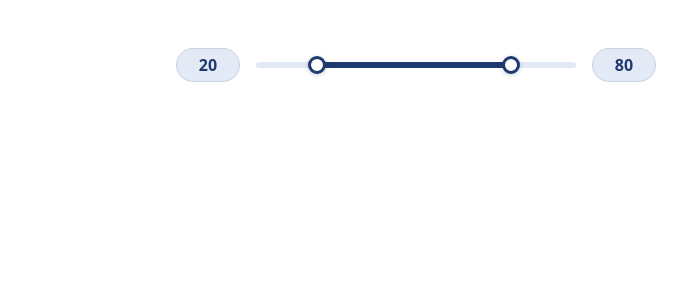
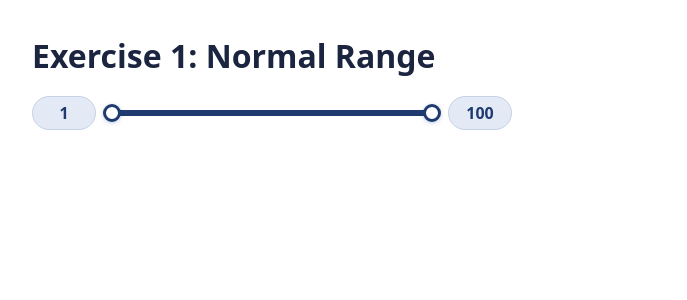
Before and after one commit to ElisaPea/nextjs-range-test, a Next.js app: page /exercise1 in a window 1280 px wide. Shown: the top 300 px of the page, without its empty margins (224-911 px from the left). Built offline with nearby package versions, Linux system fonts and the light colour scheme.

Commit message:
project API: exercise 1 now allows editables labels and load range limits from a mocked API

```diff
--- /dev/null
+++ b/app/exercise1/Exercise1Range.tsx
@@ -0,0 +1,25 @@
+"use client";
+
+import { Range } from "@/components/range";
+import { useAsync } from "@/hooks/useAsync";
+import { getRangeLimits } from "@/services/rangeService";
+
+export function Exercise1Range() {
+  const state = useAsync(getRangeLimits);
+
+  if (state.status === "loading") {
+    return <p role="status">Cargando rango…</p>;
+  }
+
+  if (state.status === "error") {
+    return (
+      <p role="alert">
+        No se ha podido cargar el rango. Inténtalo de nuevo más tarde.
+      </p>
+    );
+  }
+
+  const { min, max } = state.data;
+
+  return <Range mode="continuous" min={min} max={max} label="Precio" />;
+}
--- a/app/exercise1/page.tsx
+++ b/app/exercise1/page.tsx
@@ -1,22 +1,15 @@
-import { Range } from "@/components/range";
+import type { Metadata } from "next";
+import { Exercise1Range } from "./Exercise1Range";
+
+export const metadata: Metadata = {
+  title: "Exercise 1 · Normal Range",
+};
 
 export default function Exercise1Page() {
   return (
-    <main
-      style={{
-        display: "flex",
-        flexDirection: "column",
-        gap: "20px",
-        alignItems: "center",
-      }}
-    >
-      <Range
-        mode="continuous"
-        min={1}
-        max={100}
-        label="Precio 1"
-        defaultValue={{ min: 20, max: 80 }}
-      />
+    <main>
+      <h1>Exercise 1: Normal Range</h1>
+      <Exercise1Range />
     </main>
   );
 }
--- a/components/range/ContinuousRange.tsx
+++ b/components/range/ContinuousRange.tsx
@@ -7,7 +7,8 @@ import {
   valueToPercent,
 } from "@/utils/range";
 import { RangeTrack } from "./RangeTrack";
-import type { HandleId } from "./useRangeDrag";
+import type { HandleId } from "../../hooks/useRangeDrag";
+import { EditableLabel } from "./EditableLabel";
 
 export function ContinuousRange({
   min,
@@ -22,18 +23,25 @@ export function ContinuousRange({
     max: clamp(defaultValue?.max ?? max, min, max),
   }));
 
-  const handleMove = (handle: HandleId, percent: number) => {
-    const newValue = roundToStep(percentToValue(percent, min, max), step, min);
-
-    const next: RangeValue =
-      handle === "min"
-        ? { ...value, min: clamp(newValue, min, value.max - step) }
-        : { ...value, max: clamp(newValue, value.min + step, max) };
-
+  const updateValue = (next: RangeValue) => {
     if (next.min === value.min && next.max === value.max) return;
-
     setValue(next);
     onChange?.(next);
+  };
+
+  /** Aplica redondeo, límites y regla de no cruce a un valor nuevo para un handle */
+  const setHandleValue = (handle: HandleId, newValue: number) => {
+    const rounded = roundToStep(newValue, step, min);
+
+    updateValue(
+      handle === "min"
+        ? { ...value, min: clamp(rounded, min, value.max - step) }
+        : { ...value, max: clamp(rounded, value.min + step, max) },
+    );
+  };
+
+  const handleMove = (handle: HandleId, percent: number) => {
+    setHandleValue(handle, percentToValue(percent, min, max));
   };
 
   return (
@@ -50,8 +58,20 @@ export function ContinuousRange({
         ariaLabel: "Valor máximo",
         values: { min: value.min, max, currentValue: value.max },
       }}
-      minLabel={value.min}
-      maxLabel={value.max}
+      minLabel={
+        <EditableLabel
+          value={value.min}
+          ariaLabel="Valor mínimo"
+          onCommit={(newValue) => setHandleValue("min", newValue)}
+        />
+      }
+      maxLabel={
+        <EditableLabel
+          value={value.max}
+          ariaLabel="Valor máximo"
+          onCommit={(newValue) => setHandleValue("max", newValue)}
+        />
+      }
     />
   );
 }
--- /dev/null
+++ b/components/range/EditableLabel.tsx
@@ -0,0 +1,64 @@
+import { useRef, useState } from "react";
+import styles from "./Range.module.css";
+
+interface EditableLabelProps {
+  value: number;
+  ariaLabel: string;
+  onCommit: (value: number) => void;
+}
+
+/** Muestra un valor que al hacer clic se convierte en un input editable */
+export function EditableLabel({
+  value,
+  ariaLabel,
+  onCommit,
+}: EditableLabelProps) {
+  const [draft, setDraft] = useState<string | null>(null);
+  const cancelledRef = useRef(false);
+
+  const startEditing = () => setDraft(String(value));
+
+  const commit = () => {
+    const parsed = Number(draft);
+    const isValid =
+      draft !== null && draft.trim() !== "" && Number.isFinite(parsed);
+
+    if (isValid && !cancelledRef.current) onCommit(parsed);
+
+    cancelledRef.current = false;
+    setDraft(null);
+  };
+
+  if (draft === null) {
+    return (
+      <button
+        type="button"
+        className={styles.labelButton}
+        aria-label={`${ariaLabel}: ${value}. Pulsa para editar`}
+        onClick={startEditing}
+      >
+        {value}
+      </button>
+    );
+  }
+
+  return (
+    <input
+      type="number"
+      className={styles.labelInput}
+      aria-label={ariaLabel}
+      value={draft}
+      autoFocus
+      onFocus={(event) => event.currentTarget.select()}
+      onChange={(event) => setDraft(event.target.value)}
+      onBlur={commit}
+      onKeyDown={(event) => {
+        if (event.key === "Enter") event.currentTarget.blur();
+        if (event.key === "Escape") {
+          cancelledRef.current = true;
+          event.currentTarget.blur();
+        }
+      }}
+    />
+  );
+}
--- a/components/range/FixedRange.tsx
+++ b/components/range/FixedRange.tsx
@@ -7,7 +7,7 @@ import {
   percentToIndex,
 } from "@/utils/range";
 import { RangeTrack } from "./RangeTrack";
-import type { HandleId } from "./useRangeDrag";
+import type { HandleId } from "../../hooks/useRangeDrag";
 
 export function FixedRange({
   values,
--- a/components/range/Range.module.css
+++ b/components/range/Range.module.css
@@ -70,3 +70,31 @@
   outline: 2px solid var(--color-focus);
   outline-offset: 3px;
 }
+
+.labelButton {
+  padding: 0;
+  border: 0;
+  background: none;
+  font: inherit;
+  color: inherit;
+  cursor: pointer;
+}
+
+.labelInput {
+  width: 3.5rem;
+  padding: 0;
+  border: 0;
+  background: transparent;
+  font: inherit;
+  color: inherit;
+  text-align: center;
+}
+
+.labelInput:focus {
+  outline: none;
+}
+
+.label:focus-within {
+  outline: 2px solid var(--color-focus);
+  outline-offset: 2px;
+}
--- a/components/range/RangeTrack.tsx
+++ b/components/range/RangeTrack.tsx
@@ -4,7 +4,7 @@ import {
   useRangeDrag,
   type HandleDragProps,
   type HandleId,
-} from "./useRangeDrag";
+} from "../../hooks/useRangeDrag";
 
 export interface TrackHandle {
   /** Posición en el track (0-100) */
--- /dev/null
+++ b/hooks/useAsync.ts
@@ -0,0 +1,35 @@
+import { useEffect, useState } from "react";
+
+export type AsyncState<T> =
+  | { status: "loading" }
+  | { status: "error"; error: Error }
+  | { status: "success"; data: T };
+
+/** Ejecuta una función asíncrona al montar y expone su estado (carga, error o datos) */
+export function useAsync<T>(asyncFn: () => Promise<T>): AsyncState<T> {
+  const [state, setState] = useState<AsyncState<T>>({ status: "loading" });
+
+  useEffect(() => {
+    let cancelled = false;
+
+    asyncFn().then(
+      (data) => {
+        if (!cancelled) setState({ status: "success", data });
+      },
+      (error: unknown) => {
+        if (!cancelled) {
+          setState({
+            status: "error",
+            error: error instanceof Error ? error : new Error(String(error)),
+          });
+        }
+      },
+    );
+
+    return () => {
+      cancelled = true;
+    };
+  }, [asyncFn]);
+
+  return state;
+}
```
Also changed, not shown: hooks/useRangeDrag.ts (renamed from components/range/useRangeDrag.ts).
